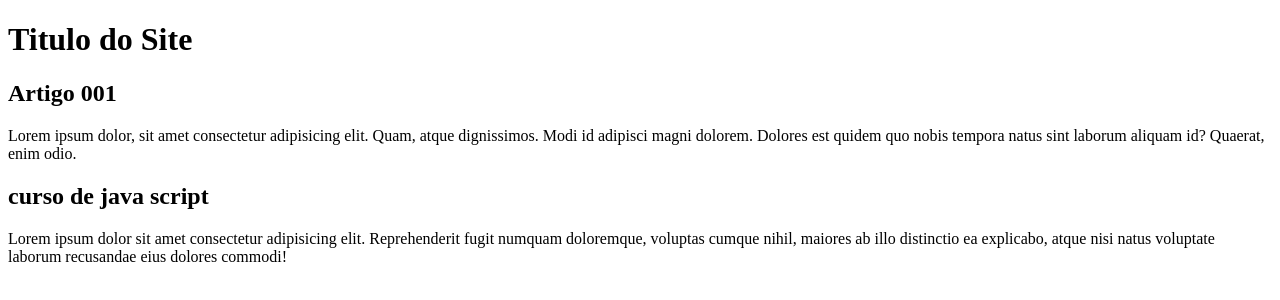
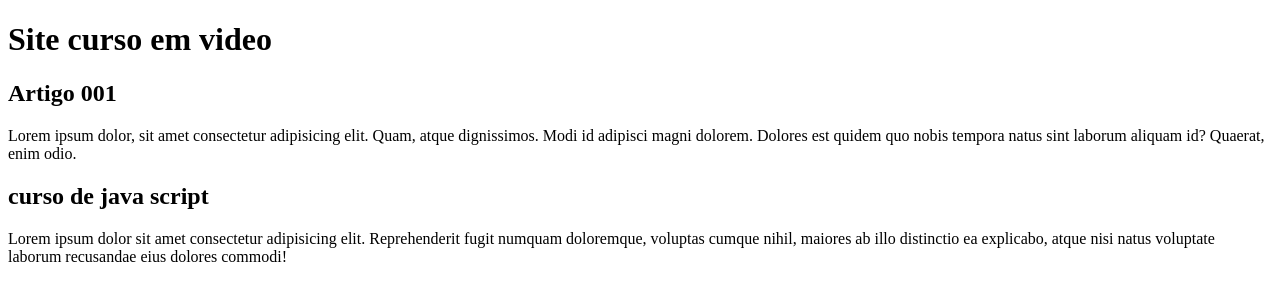
Before and after one commit to jecaroli/Projeto-site, a plain HTML site: page index.html in a window 1280 px wide. Drawn offline with Linux system fonts and the light colour scheme.

Commit message:
Update index.html

```diff
--- a/index.html
+++ b/index.html
@@ -9,7 +9,7 @@
 <body>
     <main>
     <Header>
-        <h1>Titulo do Site</h1>
+        <h1>Site curso em video</h1>
     </Header>
     <article>
         <H1> Artigo 001</H1>
```
